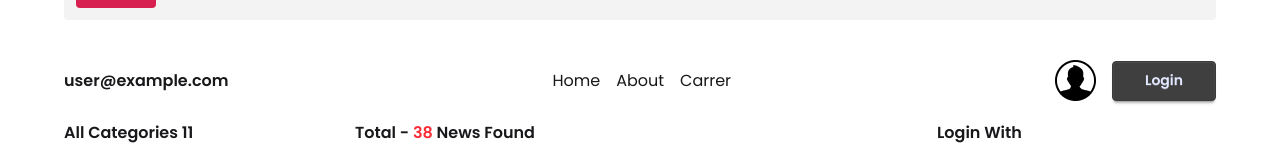
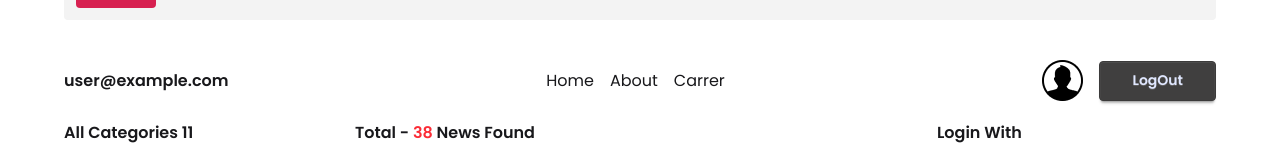
Before and after one commit to shamsuttabriz/Dradon-Daily-News, a React (Vite) app: page /category/1 in a window 1280 px wide. Shown: the part 262-413 px from the top of the page. Built offline with nearby package versions, Linux system fonts and the light colour scheme; no server answers; sample sign-in values are in the browser's storage.

Commit message:
Logout functionality implemented

```diff
--- a/src/components/Navbar.jsx
+++ b/src/components/Navbar.jsx
@@ -4,7 +4,17 @@ import userIcon from "../assets/user.png";
 import { AuthContext } from "../provider/AuthProvider";
 
 function Navbar() {
-  const {user} = use(AuthContext);
+  const { user, signOutUser } = use(AuthContext);
+
+  const handleSignOut = () => {
+    signOutUser()
+      .then(() => {
+        alert("Sign out successfully");
+      })
+      .catch((error) => {
+        console.log(error.message);
+      });
+  };
 
   return (
     <div className="max-w-6xl mx-auto flex items-center justify-between">
@@ -16,7 +26,15 @@ function Navbar() {
       </div>
       <div className="flex gap-4 items-center">
         <img src={userIcon} alt="user" />
-        <Link to="/auth/login" className="btn btn-primary px-8">Login</Link>
+        {user ? (
+          <button onClick={handleSignOut} className="btn btn-primary px-8">
+            LogOut
+          </button>
+        ) : (
+          <Link to="/auth/login" className="btn btn-primary px-8">
+            Login
+          </Link>
+        )}
       </div>
     </div>
   );
--- a/src/provider/AuthProvider.jsx
+++ b/src/provider/AuthProvider.jsx
@@ -4,6 +4,7 @@ import {
   createUserWithEmailAndPassword,
   getAuth,
   onAuthStateChanged,
+  signOut,
 } from "firebase/auth";
 
 export const AuthContext = createContext();
@@ -15,6 +16,10 @@ function AuthProvider({ children }) {
   const createUser = (email, password) => {
     return createUserWithEmailAndPassword(auth, email, password);
   };
+
+  const signOutUser = () => {
+    return signOut(auth);
+  }
 
   //   Observer
   useEffect(() => {
@@ -30,9 +35,10 @@ function AuthProvider({ children }) {
     user,
     setUser,
     createUser,
+    signOutUser,
   };
 
-  console.log(user)
+  console.log(user);
 
   return <AuthContext value={authData}>{children}</AuthContext>;
 }
```
